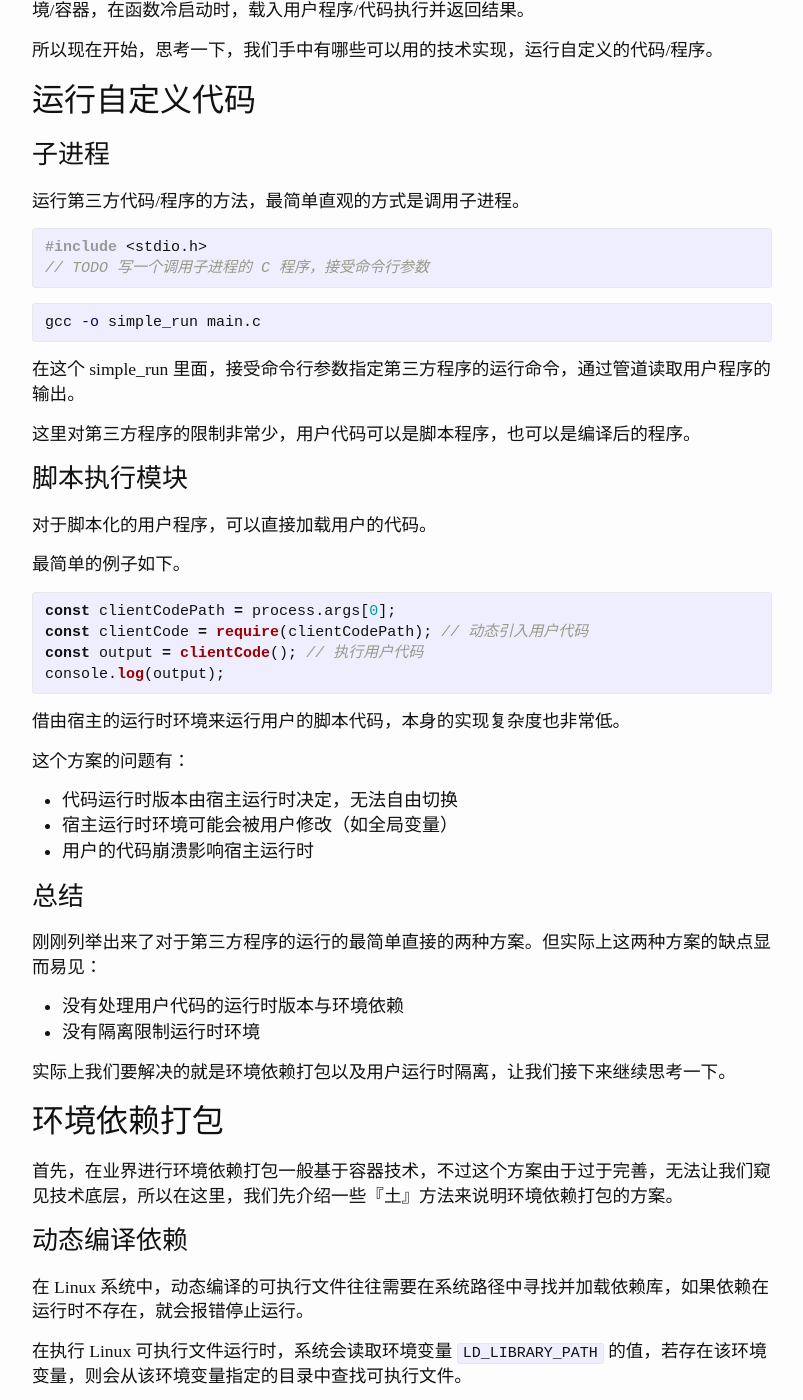
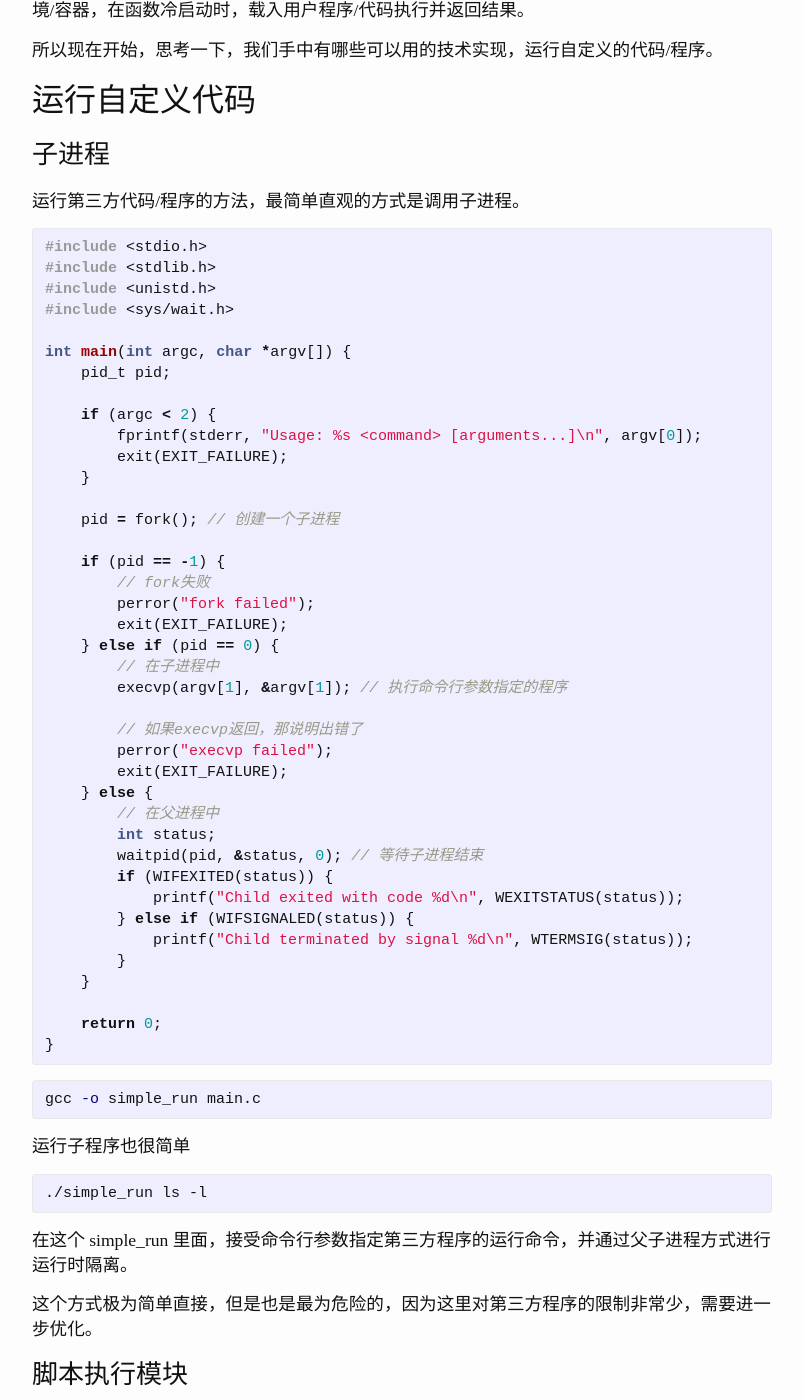
Before and after one commit to moevis/moevis.github.io, a Jekyll site: the page built from _posts/2024/2024-05-08-Serverless 运行时技术探索.md, in a window 1280 px wide and 1400 px high, scrolled down 752 px. Shown: the whole window, without its empty margins (238-1041 px from the left). Built offline with Jekyll 4.4.1, drawn with Linux system fonts in a browser that asks for light colours; nearby versions of some CDN libraries; some web fonts are replaced; comment, search, counter and statistics services are not loaded; some of the changed text lies outside the part shown.

Commit message:
Update 2024-05-08-Serverless 运行时技术探索.md

````diff
--- a/_posts/2024/2024-05-08-Serverless 运行时技术探索.md
+++ b/_posts/2024/2024-05-08-Serverless 运行时技术探索.md
@@ -26,16 +26,59 @@ Serverless 中的业务逻辑应该是无状态的，函数运行由事件驱动
 
 ```c
 #include <stdio.h>
-// TODO 写一个调用子进程的 C 程序，接受命令行参数
+#include <stdlib.h>
+#include <unistd.h>
+#include <sys/wait.h>
+
+int main(int argc, char *argv[]) {
+    pid_t pid;
+
+    if (argc < 2) {
+        fprintf(stderr, "Usage: %s <command> [arguments...]\n", argv[0]);
+        exit(EXIT_FAILURE);
+    }
+
+    pid = fork(); // 创建一个子进程
+
+    if (pid == -1) {
+        // fork失败
+        perror("fork failed");
+        exit(EXIT_FAILURE);
+    } else if (pid == 0) {
+        // 在子进程中
+        execvp(argv[1], &argv[1]); // 执行命令行参数指定的程序
+
+        // 如果execvp返回，那说明出错了
+        perror("execvp failed");
+        exit(EXIT_FAILURE);
+    } else {
+        // 在父进程中
+        int status;
+        waitpid(pid, &status, 0); // 等待子进程结束
+        if (WIFEXITED(status)) {
+            printf("Child exited with code %d\n", WEXITSTATUS(status));
+        } else if (WIFSIGNALED(status)) {
+            printf("Child terminated by signal %d\n", WTERMSIG(status));
+        }
+    }
+
+    return 0;
+}
 ```
 
-```bash
+```shell
 gcc -o simple_run main.c
 ```
 
-在这个 simple_run 里面，接受命令行参数指定第三方程序的运行命令，通过管道读取用户程序的输出。
+运行子程序也很简单
 
-这里对第三方程序的限制非常少，用户代码可以是脚本程序，也可以是编译后的程序。
+```
+./simple_run ls -l
+```
+
+在这个 simple_run 里面，接受命令行参数指定第三方程序的运行命令，并通过父子进程方式进行运行时隔离。
+
+这个方式极为简单直接，但是也是最为危险的，因为这里对第三方程序的限制非常少，需要进一步优化。
 
 ### 脚本执行模块
 
@@ -170,14 +213,26 @@ int main() {
 
 ### 优化加载方案
 
-镜像的目录大概率是不可更改的，可以打包成紧凑的只读镜像（erofs），很多文件调用在只读镜像上可以直接返回。
+镜像的目录大概率是不可更改的，可以打包成紧凑的只读镜像（erofs），很多文件调用在只读镜像上可以直接返回，相比可写的文件系统，erofs 对于随机读写，占用空间都有极大优化。
 
-```bash
-mkfs.erofs
-mount
+比如下面的命令创建了一个最简的只读 busybox 系统并挂载为 `/mnt/busybox_erofs`
+
+```shell
+# 创建一个只读镜像
+dd if=/dev/zero of=busybox_erofs_image.img bs=1M count=100
+# 将 busybox 系统写入镜像
+dd if=busybox_fs.img of=busybox_erofs_image.img conv=notrunc
+# 将镜像转换为 EROFS 格式
+mkfs.erofs -i busybox_fs.img -o busybox_erofs.img
+
+# 创建一个挂载点
+mkdir /mnt/busybox_erofs
+
+# 挂载镜像
+sudo mount -t erofs -o loop busybox_erofs.img /mnt/busybox_erofs
 ```
 
-阿里巴巴提供的 nybus 镜像服务，会对容器镜像进行 chunk 化，以 10MB 作为一个单位分割，容器可以在镜像还未 ready 时即可启动，当业务代码需要容器中的某个文件时，会去下载对应的 chunk。chunk 可以跨不同的镜像进行复用，而不是以往的 layer 复用，这样的方案对于大镜像有很好的加速作用。
+另外，还有一种优化 serverless 服务加载时间的做法是动态加载，比如阿里巴巴提供的 nybus 镜像服务，会对容器镜像进行 chunk 化，以 10MB 作为一个单位分割，容器可以在镜像还未 ready 时即可启动，当业务代码需要容器中的某个文件时，会去下载对应的 chunk。chunk 可以跨不同的镜像进行复用，而不是以往的 layer 复用，这样的方案对于大镜像有很好的加速作用。
 
 ## 运行时隔离
 
````
